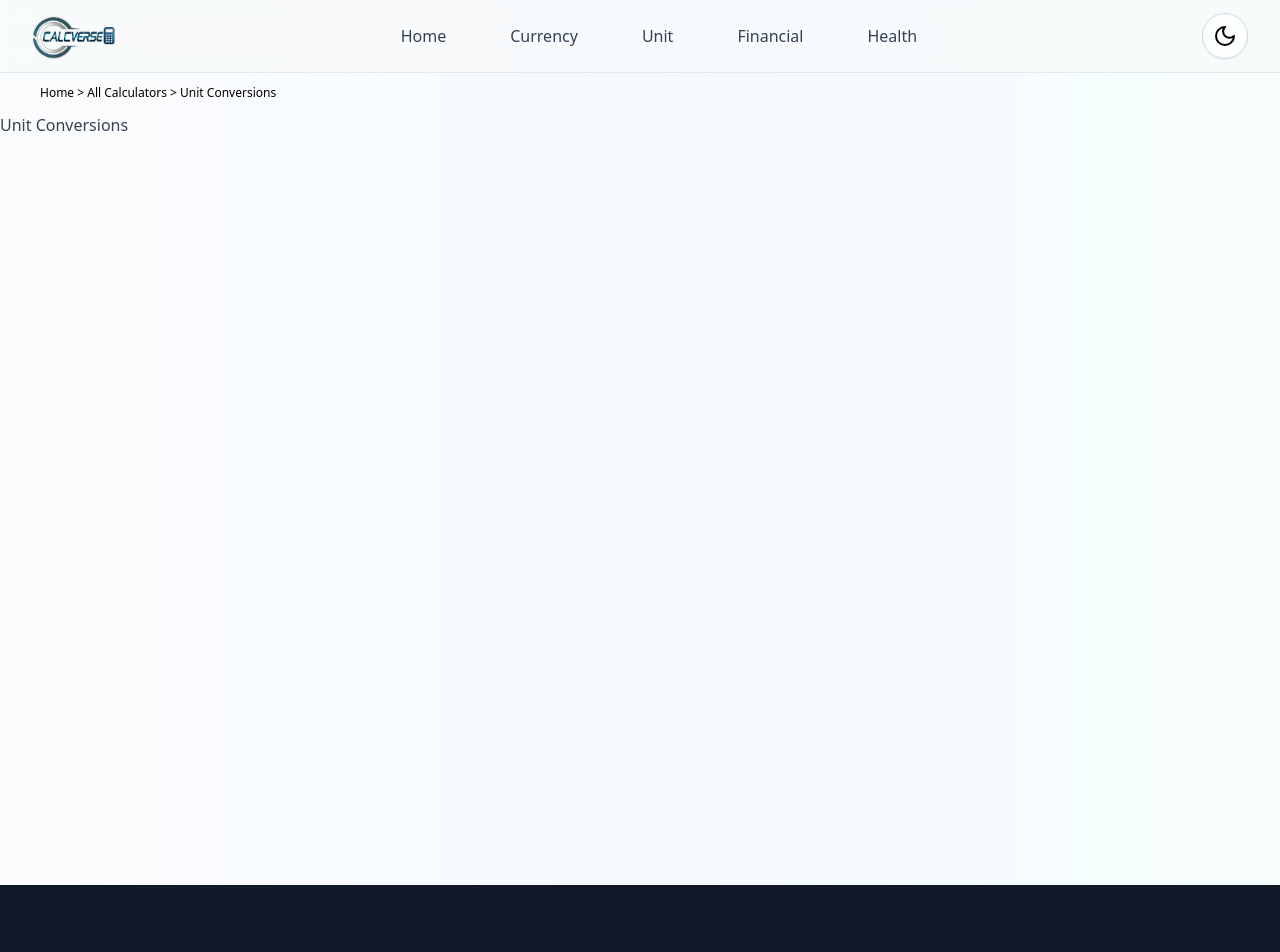
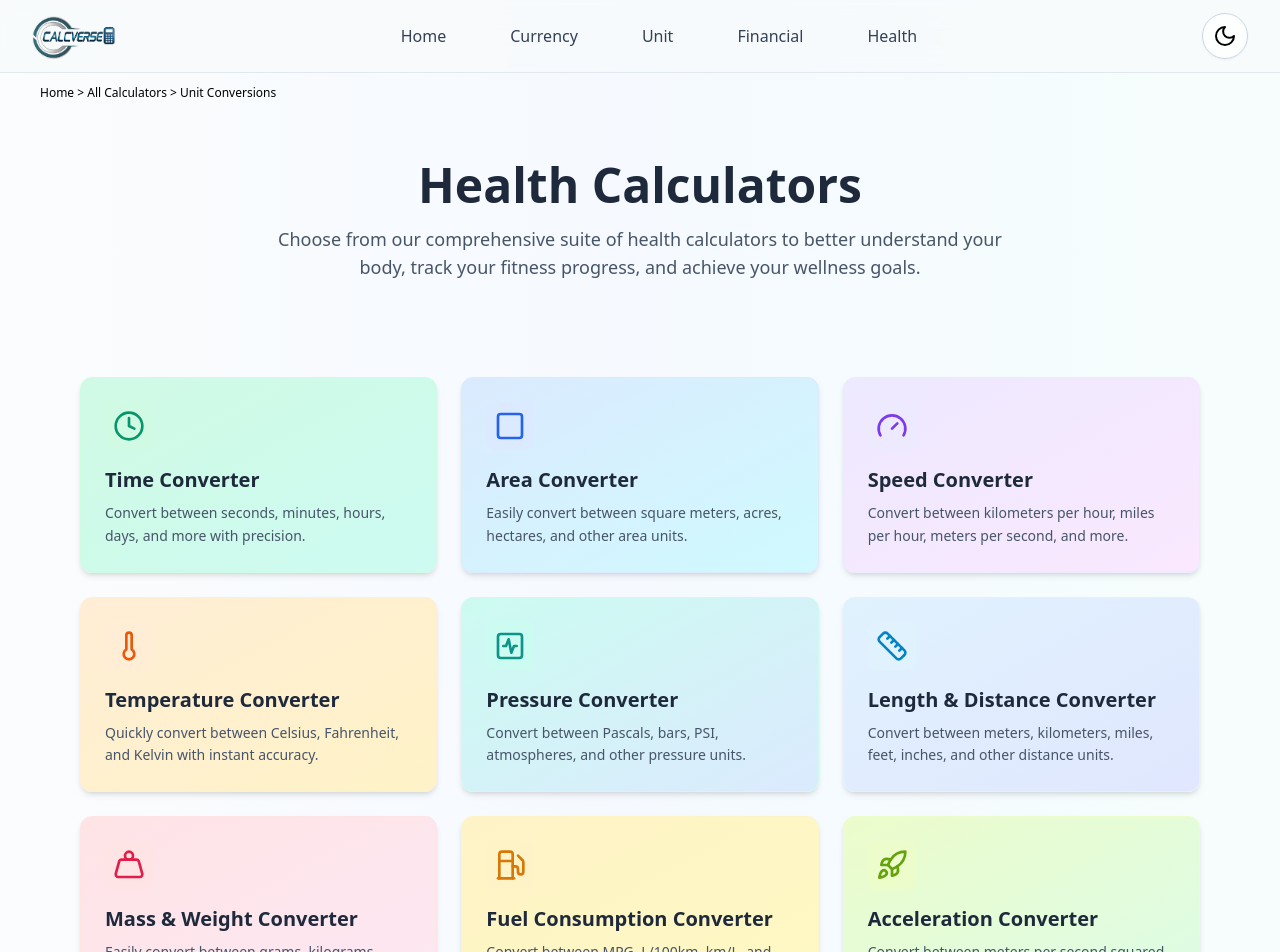
Before and after one commit to yogesh-1413/CalcVerse, a React (Vite) app: page /All-calculators/Unit-Conversions in a window 1280 px wide. Shown: the top 952 px of the page. Built offline with nearby package versions, Linux system fonts and the light colour scheme.

Commit message:
Added Unit Conversion Page With Proper Styling and Without Proper Routing

```diff
--- a/src/Conversions/Calculator-Home-Pages/Health-Calculators-Home.tsx
+++ b/src/Conversions/Calculator-Home-Pages/Health-Calculators-Home.tsx
@@ -97,7 +97,7 @@ function Health_Calculators_Home() {
 
     const getColorClasses = (color: string) => {
         const colors: Record<
-            string,
+        string,
             {
                 bg: string;
                 icon: string;
--- a/src/Conversions/Calculator-Home-Pages/Unit-Conversions-Home.tsx
+++ b/src/Conversions/Calculator-Home-Pages/Unit-Conversions-Home.tsx
@@ -0,0 +1,169 @@
+import { Link } from 'react-router-dom';
+import {
+  Clock,
+  Square,
+  Gauge,
+  Thermometer,
+  ActivitySquare,
+  Ruler,
+  Weight,
+  Fuel,
+  Rocket,
+  Database,
+} from 'lucide-react';
+
+interface CalculatorCard {
+  title: string;
+  description: string;
+  icon: React.ReactNode;
+  path: string;
+  color: string;
+}
+
+function Unit_Conversions_Home() {
+  const calculators: CalculatorCard[] = [
+    {
+      title: 'Time Converter',
+      description: 'Convert between seconds, minutes, hours, days, and more with precision.',
+      icon: <Clock className="w-8 h-8" />,
+      path: '/All-calculators/Unit-Conversions/Time-Converter',
+      color: 'emerald',
+    },
+    {
+      title: 'Area Converter',
+      description: 'Easily convert between square meters, acres, hectares, and other area units.',
+      icon: <Square className="w-8 h-8" />,
+      path: '/All-calculators/Unit-Conversions/Area-Converter',
+      color: 'blue',
+    },
+    {
+      title: 'Speed Converter',
+      description: 'Convert between kilometers per hour, miles per hour, meters per second, and more.',
+      icon: <Gauge className="w-8 h-8" />,
+      path: '/All-calculators/Unit-Conversions/Speed-Converter',
+      color: 'violet',
+    },
+    {
+      title: 'Temperature Converter',
+      description: 'Quickly convert between Celsius, Fahrenheit, and Kelvin with instant accuracy.',
+      icon: <Thermometer className="w-8 h-8" />,
+      path: '/All-calculators/Unit-Conversions/Temperature-Converter',
+      color: 'orange',
+    },
+    {
+      title: 'Pressure Converter',
+      description: 'Convert between Pascals, bars, PSI, atmospheres, and other pressure units.',
+      icon: <ActivitySquare className="w-8 h-8" />,
+      path: '/All-calculators/Unit-Conversions/Pressure-Converter',
+      color: 'teal',
+    },
+    {
+      title: 'Length & Distance Converter',
+      description: 'Convert between meters, kilometers, miles, feet, inches, and other distance units.',
+      icon: <Ruler className="w-8 h-8" />,
+      path: '/All-calculators/Unit-Conversions/Length-Distance-Converter',
+      color: 'sky',
+    },
+    {
+      title: 'Mass & Weight Converter',
+      description: 'Easily convert between grams, kilograms, pounds, and ounces for any measurement.',
+      icon: <Weight className="w-8 h-8" />,
+      path: '/All-calculators/Unit-Conversions/Mass-Weight-Converter',
+      color: 'rose',
+    },
+    {
+      title: 'Fuel Consumption Converter',
+      description: 'Convert between MPG, L/100km, km/L, and other fuel efficiency units.',
+      icon: <Fuel className="w-8 h-8" />,
+      path: '/All-calculators/Unit-Conversions/Fuel-Consumption-Converter',
+      color: 'amber',
+    },
+    {
+      title: 'Acceleration Converter',
+      description: 'Convert between meters per second squared, g-force, and other acceleration units.',
+      icon: <Rocket className="w-8 h-8" />,
+      path: '/All-calculators/Unit-Conversions/Acceleration-Converter',
+      color: 'lime',
+    },
+    {
+      title: 'Data Storage Converter',
+      description: 'Convert between bits, bytes, kilobytes, megabytes, gigabytes, and terabytes easily.',
+      icon: <Database className="w-8 h-8" />,
+      path: '/All-calculators/Unit-Conversions/Data-Storage-Converter',
+      color: 'cyan',
+    },
+  ];
+
+
+    const getColorClasses = (color: string) => {
+        const colors: Record<
+        string,
+            {
+                bg: string;
+                icon: string;
+                hover: string;
+                textHover: string;
+                border: string;
+                darkBorder: string;
+                divBg: string;
+                darkDivBg: string;
+            }
+        > = {
+            emerald: { bg: "bg-emerald-100", icon: "text-emerald-600", hover: "group-hover:bg-emerald-600", textHover: "group-hover:text-emerald-600", border: "border-emerald-100", darkBorder: "dark:border-emerald-200", divBg: "bg-gradient-to-br from-emerald-100 to-teal-100", darkDivBg: "dark:from-emerald-900/30 dark:to-teal-900/30", },
+            blue: { bg: "bg-blue-100", icon: "text-blue-600", hover: "group-hover:bg-blue-600", textHover: "group-hover:text-blue-600", border: "border-blue-100", darkBorder: "dark:border-blue-200", divBg: "bg-gradient-to-br from-blue-100 to-cyan-100", darkDivBg: "dark:from-blue-900/30 dark:to-cyan-900/30", },
+            violet: { bg: "bg-violet-100", icon: "text-violet-600", hover: "group-hover:bg-violet-600", textHover: "group-hover:text-violet-600", border: "border-violet-100", darkBorder: "dark:border-violet-200", divBg: "bg-gradient-to-br from-violet-100 to-fuchsia-100", darkDivBg: "dark:from-violet-900/30 dark:to-fuchsia-900/30", },
+            orange: { bg: "bg-orange-100", icon: "text-orange-600", hover: "group-hover:bg-orange-600", textHover: "group-hover:text-orange-600", border: "border-orange-100", darkBorder: "dark:border-orange-200", divBg: "bg-gradient-to-br from-orange-100 to-amber-100", darkDivBg: "dark:from-orange-900/30 dark:to-amber-900/30", },
+            teal: { bg: "bg-teal-100", icon: "text-teal-600", hover: "group-hover:bg-teal-600", textHover: "group-hover:text-teal-600", border: "border-teal-100", darkBorder: "dark:border-teal-200", divBg: "bg-gradient-to-br from-teal-100 to-blue-100", darkDivBg: "dark:from-teal-900/30 dark:to-blue-900/30", },
+            sky: { bg: "bg-sky-100", icon: "text-sky-600", hover: "group-hover:bg-sky-600", textHover: "group-hover:text-sky-600", border: "border-sky-100", darkBorder: "dark:border-sky-200", divBg: "bg-gradient-to-br from-sky-100 to-indigo-100", darkDivBg: "dark:from-sky-900/30 dark:to-indigo-900/30", },
+            rose: { bg: "bg-rose-100", icon: "text-rose-600", hover: "group-hover:bg-rose-600", textHover: "group-hover:text-rose-600", border: "border-rose-100", darkBorder: "dark:border-rose-200", divBg: "bg-gradient-to-br from-rose-100 to-pink-100", darkDivBg: "dark:from-rose-900/30 dark:to-pink-900/30", },
+            amber: { bg: "bg-amber-100", icon: "text-amber-600", hover: "group-hover:bg-amber-600", textHover: "group-hover:text-amber-600", border: "border-amber-100", darkBorder: "dark:border-amber-200", divBg: "bg-gradient-to-br from-amber-100 to-yellow-100", darkDivBg: "dark:from-amber-900/30 dark:to-yellow-900/30", },
+            lime: { bg: "bg-lime-100", icon: "text-lime-600", hover: "group-hover:bg-lime-600", textHover: "group-hover:text-lime-600", border: "border-lime-100", darkBorder: "dark:border-lime-200", divBg: "bg-gradient-to-br from-lime-100 to-green-100", darkDivBg: "dark:from-lime-900/30 dark:to-green-900/30", },
+            cyan: { bg: "bg-cyan-100", icon: "text-cyan-600", hover: "group-hover:bg-cyan-600", textHover: "group-hover:text-cyan-600", border: "border-cyan-100", darkBorder: "dark:border-cyan-200", divBg: "bg-gradient-to-br from-cyan-100 to-blue-100", darkDivBg: "dark:from-cyan-900/30 dark:to-blue-900/30", },
+        };
+
+        return colors[color] || colors.emerald;
+    };
+
+    return (
+        <div className="max-w-8xl mx-auto px-4 sm:px-6 lg:px-8 py-12">
+            <div className="text-center mb-12">
+                <h1 className="text-4xl md:text-5xl font-bold text-slate-800 mb-4 dark:text-back">
+                    Health Calculators
+                </h1>
+                <p className="text-lg text-slate-600 max-w-3xl mx-auto dark:text-white">
+                    Choose from our comprehensive suite of health calculators to better understand your body, track your fitness progress, and achieve your wellness goals.
+                </p>
+            </div>
+
+            <div className="grid md:grid-cols-2 lg:grid-cols-3 gap-6 dark:bg-gray-700 w-full rounded-xl p-12">
+                {calculators.map((calc) => {
+                    const colors = getColorClasses(calc.color);
+                    return (
+                        <Link
+                            key={calc.path}
+                            to={calc.path}
+                            className={`group bg-gradient-to-br ${colors.divBg} ${colors.darkDivBg} p-6 border ${colors.border} ${colors.darkBorder}  rounded-xl shadow-md hover:shadow-xl transition-all transform hover:-translate-y-1 `}
+                        >
+                            <div
+                                className={`w-12 h-12 ${colors.bg} rounded-lg flex items-center justify-center mb-4 transition-colors ${colors.hover}`}
+                            >
+                                <span className={`${colors.icon} group-hover:text-white transition-colors`}>
+                                    {calc.icon}
+                                </span>
+                            </div>
+                            <h3 className={`text-xl font-bold text-slate-800 mb-2 transition-colors dark:text-gray-300 ${colors.textHover}`}>
+                                {calc.title}
+                            </h3>
+
+                            <p className="text-slate-600 text-sm leading-relaxed dark:text-slate-400">
+                                {calc.description}
+                            </p>
+                        </Link>
+
+                    );
+                })}
+            </div>
+        </div>
+    );
+}
+export default Unit_Conversions_Home;
--- a/src/Conversions/Unit_conversions.tsx
+++ b/src/Conversions/Unit_conversions.tsx
@@ -2,6 +2,7 @@ import React from "react";
 import Footer from "../Components/Footer";
 import Navbar from "../Components/Navbar";
 import { Link } from "react-router-dom";
+import Unit_Conversions_Home from "./Calculator-Home-Pages/Unit-Conversions-Home";
 
 
 const UnitConversions: React.FC = () => {
@@ -24,7 +25,7 @@ const UnitConversions: React.FC = () => {
                         </Link>
                     </p>
                 </div>
-                <p className="text-gray-700 dark:text-[#d6d6d6]">Unit Conversions</p>
+               <Unit_Conversions_Home />
             </div>
             <Footer />
         </div>
```
